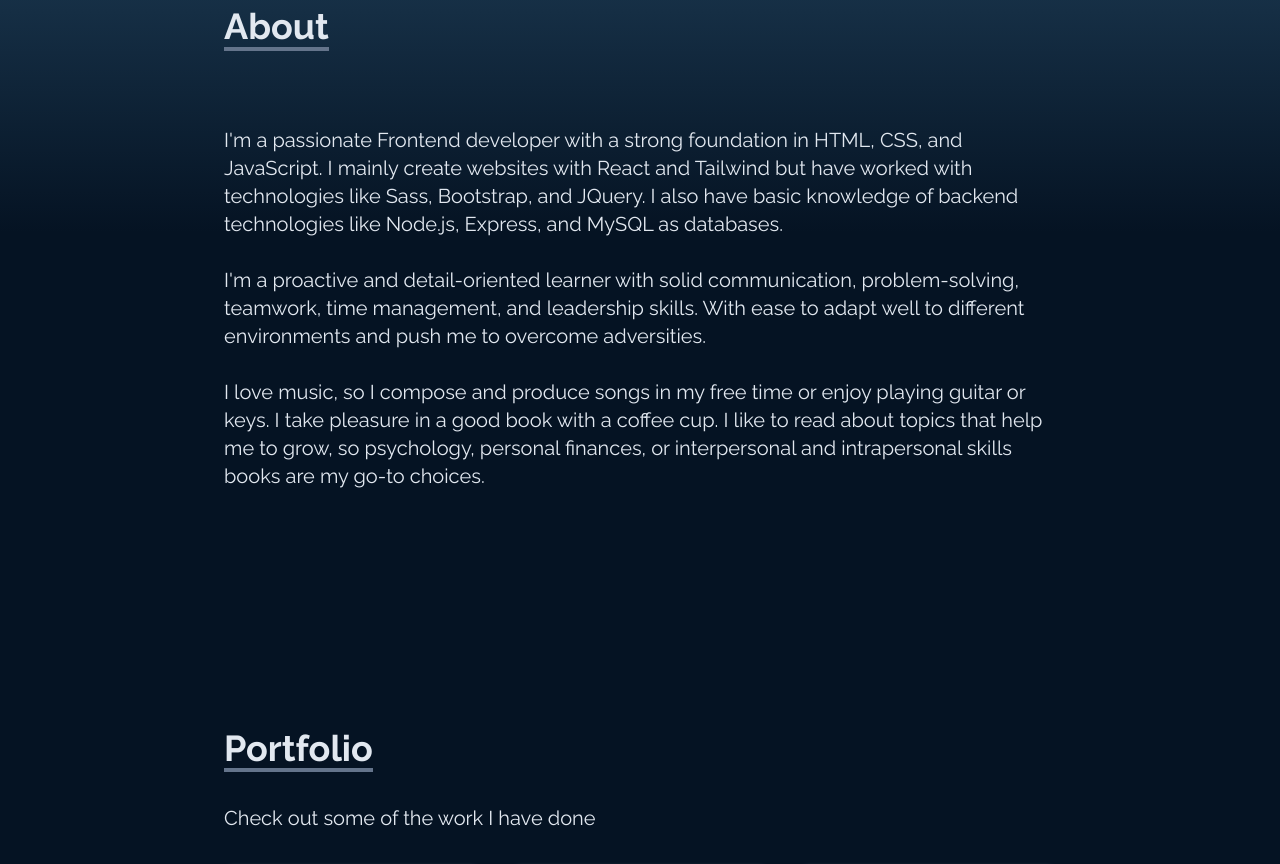
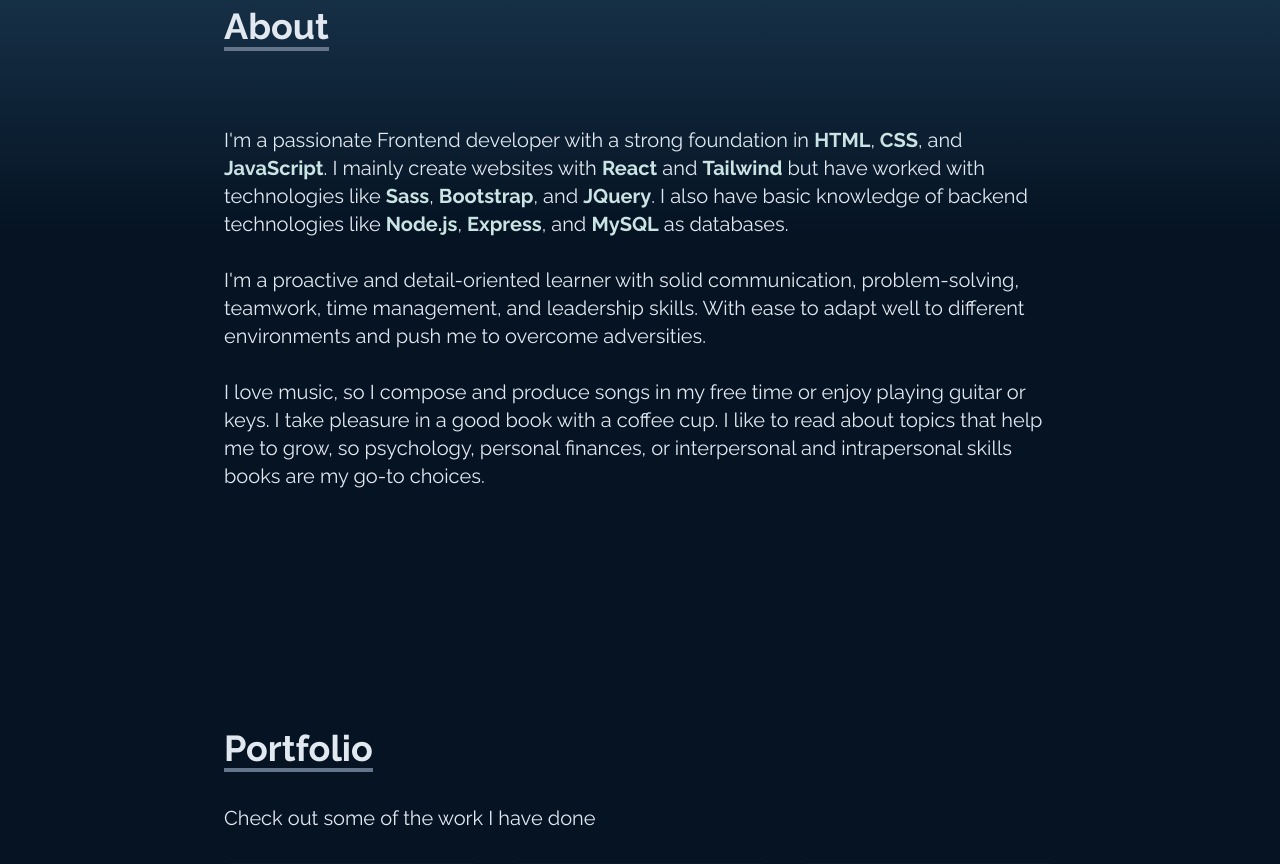
Before and after one commit to GerardoIsaac/Portfolio, a React (Create React App) app: page / in a window 1280 px wide. Shown: the part 1000-1864 px from the top of the page. Built offline with nearby package versions, Linux system fonts and the light colour scheme.

Commit message:
style update

```diff
--- a/src/components/About.jsx
+++ b/src/components/About.jsx
@@ -20,11 +20,21 @@
           </p>
         </div>
         <p className="md:mt-12">
-          I'm a passionate Frontend developer with a strong foundation in HTML,
-          CSS, and JavaScript. I mainly create websites with React and Tailwind
-          but have worked with technologies like Sass, Bootstrap, and JQuery. I
-          also have basic knowledge of backend technologies like Node.js,
-          Express, and MySQL as databases.
+          I'm a passionate Frontend developer with a strong foundation in{" "}
+          <span className="text-color3 font-bold">HTML</span>,
+          <span className="text-color3 font-bold"> CSS</span>, and{" "}
+          <span className="text-color3 font-bold">JavaScript</span>. I mainly
+          create websites with{" "}
+          <span className="text-color3 font-bold">React</span> and{" "}
+          <span className="text-color3 font-bold">Tailwind</span> but have
+          worked with technologies like{" "}
+          <span className="text-color3 font-bold">Sass</span>,{" "}
+          <span className="text-color3 font-bold">Bootstrap</span>, and{" "}
+          <span className="text-color3 font-bold">JQuery</span>. I also have
+          basic knowledge of backend technologies like{" "}
+          <span className="text-color3 font-bold">Node.js</span>,{" "}
+          <span className="text-color3 font-bold">Express</span>, and{" "}
+          <span className="text-color3 font-bold">MySQL</span> as databases.
         </p>
         <br />
         <p>
```
